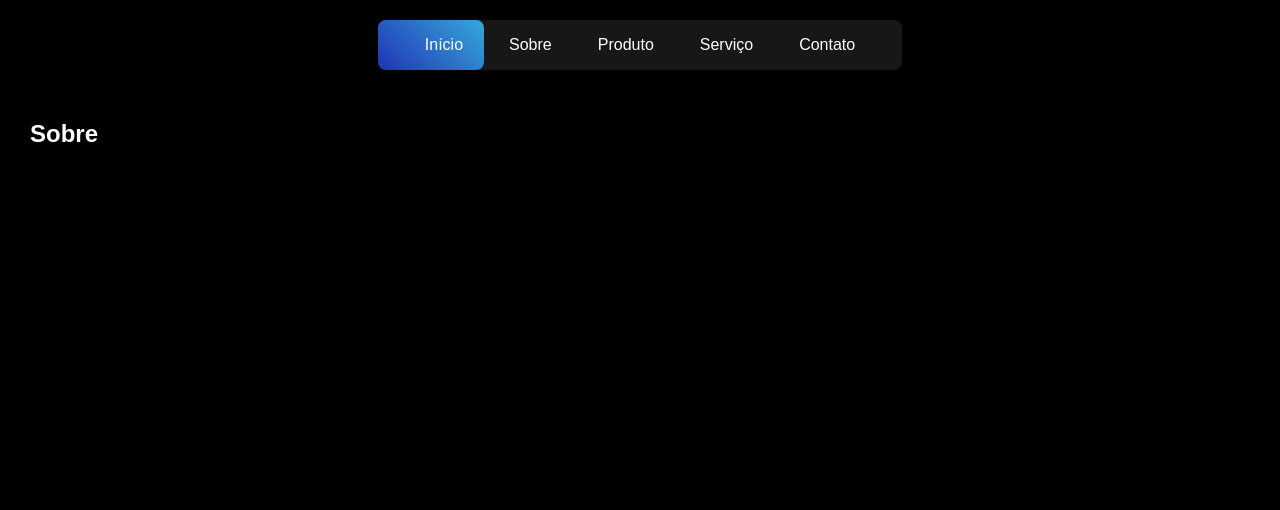
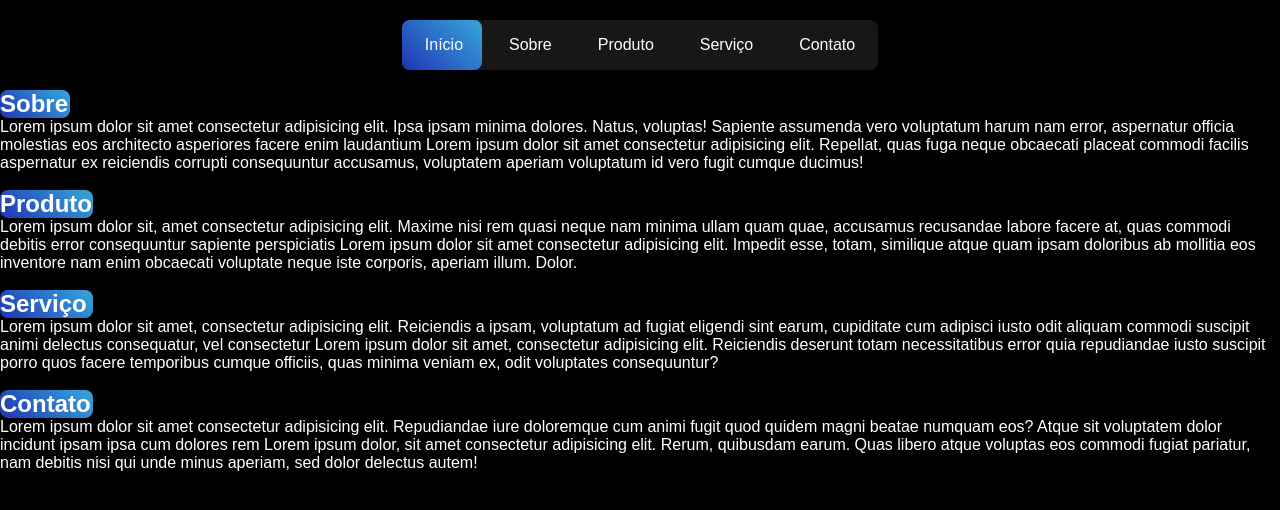
Before and after one commit to marinarcks/Navbar, a plain HTML site: page index.html in a window 1280 px wide. Drawn offline with Linux system fonts and the light colour scheme.

Commit message:
Add files via upload

```diff
--- a/index.html
+++ b/index.html
@@ -22,6 +22,18 @@
         <h1>
             Sobre
         </h1>
+            <p>Lorem ipsum dolor sit amet consectetur adipisicing elit. Ipsa ipsam minima dolores. Natus, voluptas! Sapiente assumenda vero voluptatum harum nam error, aspernatur officia molestias eos architecto asperiores facere enim laudantium Lorem ipsum dolor sit amet consectetur adipisicing elit. Repellat, quas fuga neque obcaecati placeat commodi facilis aspernatur ex reiciendis corrupti consequuntur accusamus, voluptatem aperiam voluptatum id vero fugit cumque ducimus!</p>
+            <br>
+                <h2>Produto</h2>
+            <p>Lorem ipsum dolor sit, amet consectetur adipisicing elit. Maxime nisi rem quasi neque nam minima ullam quam quae, accusamus recusandae labore facere at, quas commodi debitis error consequuntur sapiente perspiciatis Lorem ipsum dolor sit amet consectetur adipisicing elit. Impedit esse, totam, similique atque quam ipsam doloribus ab mollitia eos inventore nam enim obcaecati voluptate neque iste corporis, aperiam illum. Dolor.</p>
+            <br>
+                <h2>Serviço</h2>
+            <p> Lorem ipsum dolor sit amet, consectetur adipisicing elit. Reiciendis a ipsam, voluptatum ad fugiat eligendi sint earum, cupiditate cum adipisci iusto odit aliquam commodi suscipit animi delectus consequatur, vel consectetur Lorem ipsum dolor sit amet, consectetur adipisicing elit. Reiciendis deserunt totam necessitatibus error quia repudiandae iusto suscipit porro quos facere temporibus cumque officiis, quas minima veniam ex, odit voluptates consequuntur?</p>
+            <br>
+                <div>
+                 <h2>Contato</h2>
+                </div>
+            <p>Lorem ipsum dolor sit amet consectetur adipisicing elit. Repudiandae iure doloremque cum animi fugit quod quidem magni beatae numquam eos? Atque sit voluptatem dolor incidunt ipsam ipsa cum dolores rem Lorem ipsum dolor, sit amet consectetur adipisicing elit. Rerum, quibusdam earum. Quas libero atque voluptas eos commodi fugiat pariatur, nam debitis nisi qui unde minus aperiam, sed dolor delectus autem!</p>
     </section>
 </body>
 
--- a/style.css
+++ b/style.css
@@ -19,7 +19,6 @@ header {
 
 nav {
     position: relative;
-    width: 524px;
     height: 50px;
     background: #222222ad;
     border-radius: 8px;
@@ -42,7 +41,7 @@ nav span {
     position: absolute;
     top: 0;
     left: 0;
-    width: 106px;
+    width: 80px;
     height: 100%;
     background: linear-gradient(45deg, #2034b4
     , #36a8d9);
@@ -56,25 +55,47 @@ nav a:nth-child(1):hover~span {
 }
 
 nav a:nth-child(2):hover~span {
-    left: 95px;
+    left: 90px;
 }
 
 nav a:nth-child(3):hover~span {
-    left: 189px;
+    left: 170px;
     width: 110px;
 }
 
 nav a:nth-child(4):hover~span {
-    left: 298px;
-    width: 115px;
+    left: 270px;
+    width: 110px;
 }
 
 nav a:nth-child(5):hover~span {
-    left: 413px;
+    left: 370px;
     width: 110px;
 }
 
 h1 {
+    background: linear-gradient(45deg, #2034b4
+    , #36a8d9);
+    top: 0;
+    left: 0;
+    width: 70px;
+    height: 100%;
+    border-radius: 8px;
+    cursor: pointer;
+}
+
+h2 {
+    background: linear-gradient(45deg, #2034b4
+    , #36a8d9);
+    top: 0;
+    left: 0;
+    width: 93px;
+    height: 100%;
+    border-radius: 8px;
+    cursor: pointer;
+}
+
+section {
     color: #fff;
-    padding: 30px;
+    padding: justify;
 }
```
